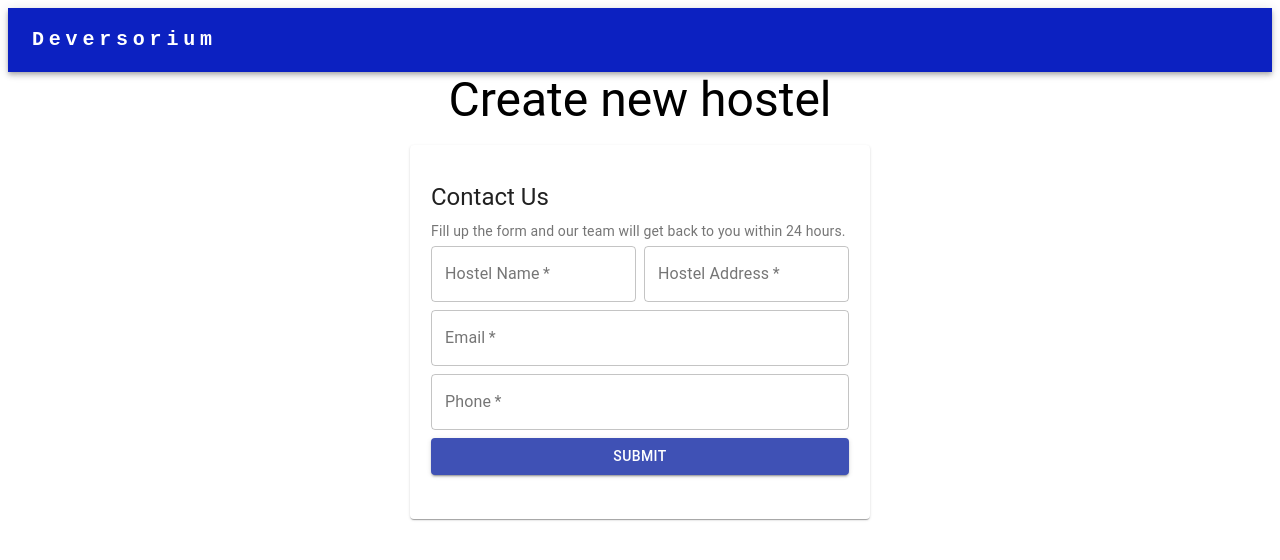
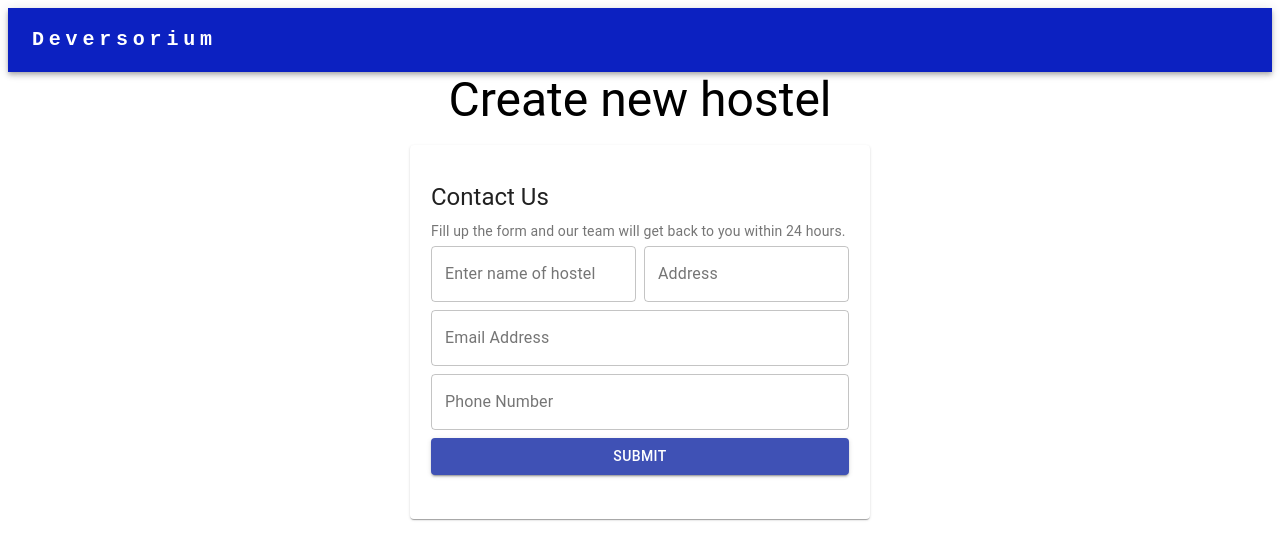
Before and after one commit to prothitoshovon/Deversorium, a React (Create React App) app in the folder frontend/: page /HostelForm in a window 1280 px wide. Shown: the top 560 px of the page. Built offline with nearby package versions, Linux system fonts and the light colour scheme.

Commit message:
adding new hostel works

```diff
--- a/frontend/src/actions/hostels.js
+++ b/frontend/src/actions/hostels.js
@@ -1,4 +1,4 @@
-import { FETCH_ALL, CREATE, UPDATE, DELETE, LIKE } from '../constants/actionTypes';
+import { FETCH_ALL, CREATE, UPDATE, DELETE, LIKE, START_LOADING } from '../constants/actionTypes';
 
 import * as api from '../api/index.js';
 
@@ -6,11 +6,12 @@ import * as api from '../api/index.js';
 // export const createHostels = (newPost) => axios.post(url, newPost);
 // export const updateHostel = (id, updatedPost) => axios.patch(`${url}/${id}`, updatedPost);
 // export const deleteHostel = (id) => axios.delete(`${url}/${id}`);
-const createHostel = (newHostel) => async (dispatch) =>{
+export const createHostel = (newHostel) => async (dispatch) =>{
     try {
-    const { data } = await api.createHostel(newHostel)
+      dispatch({ type: START_LOADING });
+      const { data } = await api.createHostel(newHostel)
 
-    dispatch({ type: CREATE, payload: data })
+      dispatch({ type: CREATE, payload: data })
   } catch (error) {
     console.log(error.message);
   }
--- a/frontend/src/components/Owner/HostelForm/HostelForm.js
+++ b/frontend/src/components/Owner/HostelForm/HostelForm.js
@@ -1,6 +1,31 @@
-import React from 'react'
+import React, {useState} from 'react'
+import { Link } from 'react-router-dom'
+import { useDispatch } from 'react-redux';
+import { useNavigate, useLocation } from 'react-router-dom';
 import { Grid, TextField, Button, Card, CardContent, Typography } from '@material-ui/core';
+import Input from '../../Input/Input.js'
+import {createHostel} from '../../../actions/hostels.js'
+
+import {CREATE} from '../../../constants/actionTypes.js'
 function HostelForm() {
+
+    const [user, setUser] = useState(JSON.parse(localStorage.getItem('profile')));
+    const initialState =  useState({ name: '', address: '', email:'', phone: '' });
+    const [form, setForm] = useState(initialState);
+    const dispatch = useDispatch();
+    const navigate = useNavigate();
+    const location = useLocation();
+    const handleChange = (e) => setForm({ ...form, [e.target.name]: e.target.value });
+     const handleSubmit = (e) => {
+        e.preventDefault();
+        console.log( { form, owner_name: user?.result?.name, owner_id:user?.result?._id })
+        dispatch(createHostel({ name:form.name,address:form.address,phone:form.phone,
+         owner_name: user?.result?.name, owner_id:user?.result?._id }));
+       // dispatch(signin(form, navigate));
+
+        //const val = dispatch(getUserByEmail(form.email))
+        //console.log(val)
+    }
   return (
       <div>
           <Typography gutterBottom variant="h3" align="center">
@@ -15,19 +40,20 @@ function HostelForm() {
                       <Typography variant="body2" color="textSecondary" component="p" gutterBottom>
                           Fill up the form and our team will get back to you within 24 hours.
                       </Typography>
-                      <form>
+                      <form onSubmit={handleSubmit}>
                           <Grid container spacing={1}>
                               <Grid xs={12} sm={6} item>
-                                  <TextField placeholder="Enter name of hostel" label="Hostel Name" variant="outlined" fullWidth required />
+                                <Input name="name" label="Enter name of hostel" handleChange={handleChange} type="text" />
+
                               </Grid>
                               <Grid xs={12} sm={6} item>
-                                  <TextField placeholder="Enter address of hostel" label="Hostel Address" variant="outlined" fullWidth required />
+                                <Input name="address" label="Address" handleChange={handleChange} type="text" />
                               </Grid>
                               <Grid item xs={12}>
-                                  <TextField type="email" placeholder="Enter email" label="Email" variant="outlined" fullWidth required />
+                                  <Input name="email" label="Email Address" handleChange={handleChange} type="email" />
                               </Grid>
                               <Grid item xs={12}>
-                                  <TextField type="number" placeholder="Enter phone number" label="Phone" variant="outlined" fullWidth required />
+                                <Input name="phone" label="Phone Number" handleChange={handleChange} type="number" />
                               </Grid>
                               <Grid item xs={12}>
                                   <Button type="submit" variant="contained" color="primary" fullWidth>Submit</Button>
--- a/frontend/src/constants/actionTypes.js
+++ b/frontend/src/constants/actionTypes.js
@@ -7,3 +7,6 @@ export const LIKE = 'LIKE';
 export const AUTH = 'AUTH';
 export const LOGOUT = 'LOGOUT';
 export const FETCH_USER = 'FETCH_USER'
+
+export const END_LOADING = 'END_LOADING';
+export const START_LOADING = 'START_LOADING';
--- a/frontend/src/reducers/hostels.js
+++ b/frontend/src/reducers/hostels.js
@@ -1,13 +1,17 @@
 import { FETCH_ALL, CREATE, UPDATE, DELETE, LIKE } from '../constants/actionTypes'
 
-export default (hostels = [], action) => {
+export default (state = { isLoading: true, hostels: [] }, action) => {
     switch(action.type)
     {
+        case 'START_LOADING':
+            return { ...state, isLoading: true }
+        case 'END_LOADING':
+            return { ...state, isLoading: false }
         case FETCH_ALL:
             return action.payload
         case CREATE:
-            return [...hostels,action.payload]
+            return { ...state, posts: [...state.posts, action.payload] };
         default:
-            return hostels
+            return state
     }
 }
```
Also changed, not shown: 1 other file (tests, documents, lock files or other folders).
